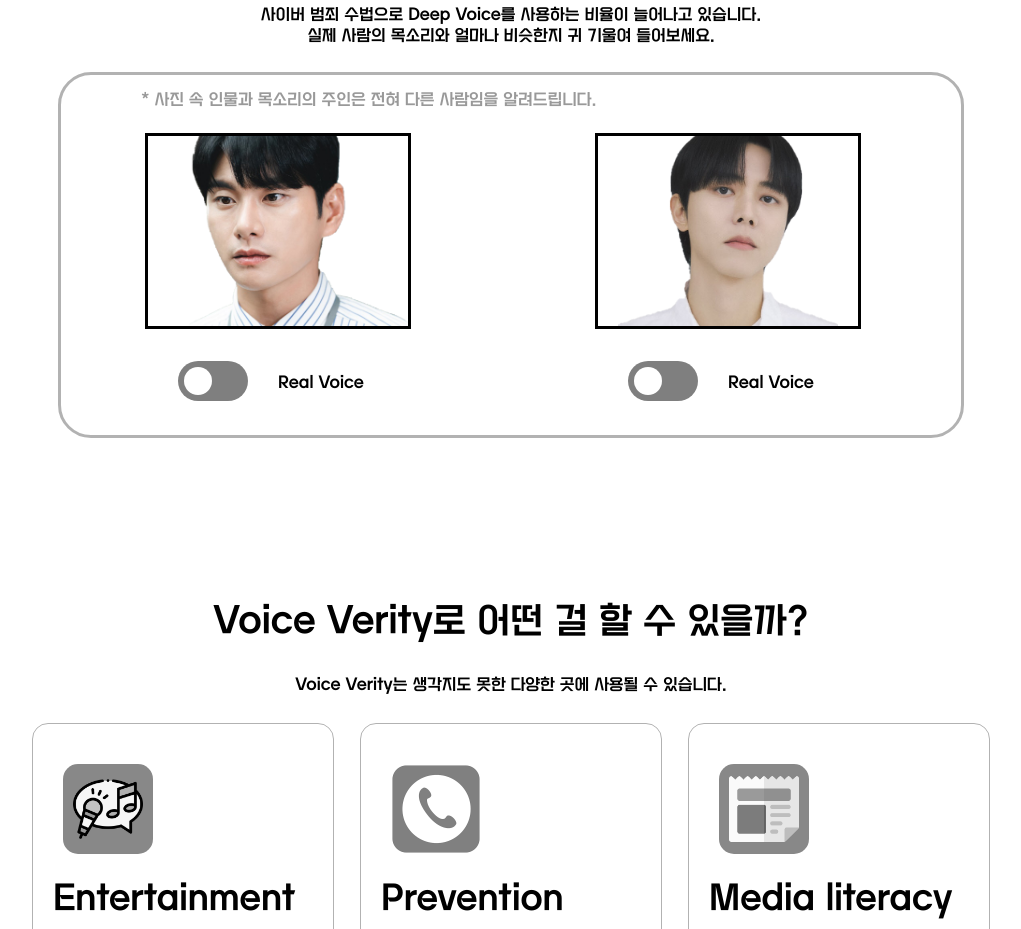
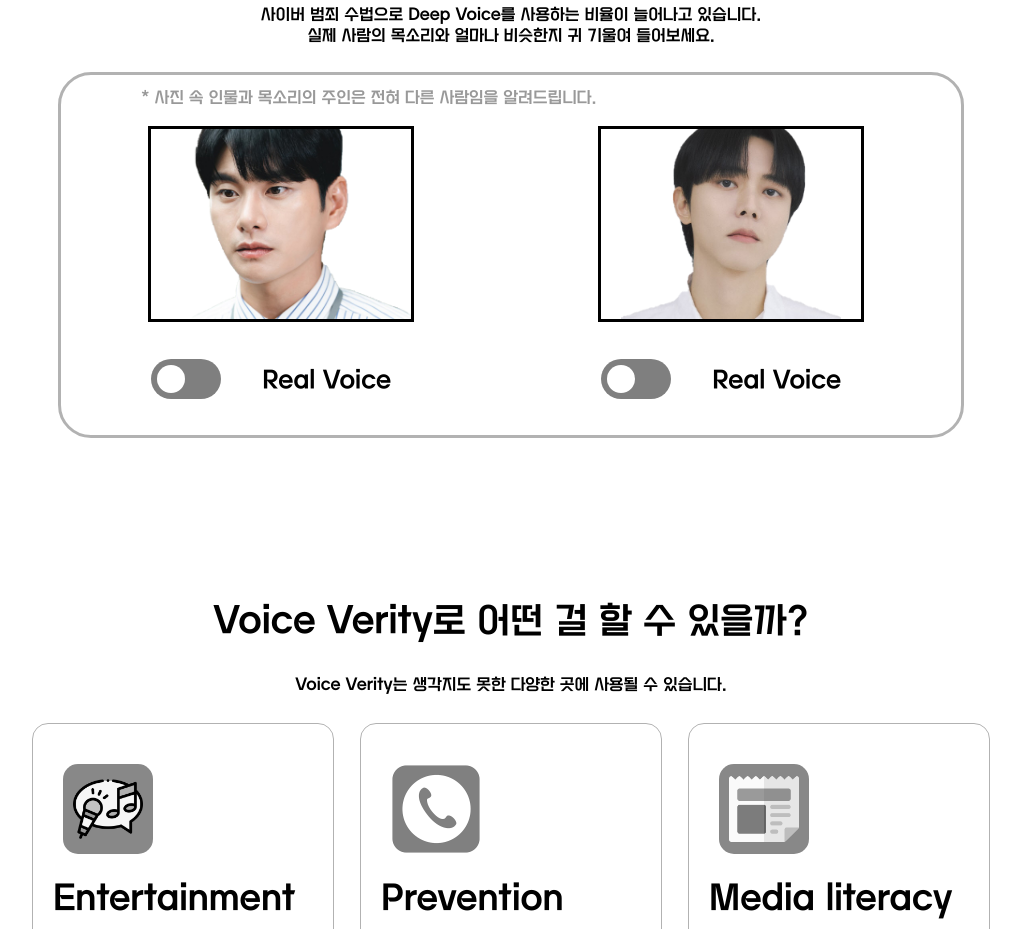
Before and after one commit to kyudori/KT_AIVLE_School_Big_Project, a Next.js app in the folder frontend/: page /home in a window 1280 px wide. Shown: the part 1820-2749 px from the top of the page, without its empty margins (129-1150 px from the left). Built offline with nearby package versions, Linux system fonts and the light colour scheme.

Commit message:
home수정

```diff
--- a/frontend/pages/home.js
+++ b/frontend/pages/home.js
@@ -153,7 +153,7 @@ export default function Home() {
                   <button className={`${styles.toggle} ${isOn1 ? styles.real : styles.fake}`} onClick={toggleHandler1}>
                    <div className={styles.toggleitem}></div>
                   </button>
-                  <p> {isOn1 ? 'Real Voice' : 'Fake Voice'}</p></div>
+                  <p style={{fontSize:'24px'}}> {isOn1 ? 'Real Voice' : 'Fake Voice'}</p></div>
                 </div>
               <div className={styles.profileContainer}>
                 <div
@@ -171,7 +171,7 @@ export default function Home() {
                   <button className={`${styles.toggle} ${isOn2 ? styles.real : styles.fake}`} onClick={toggleHandler2}>
                     <div className={styles.toggleitem}></div>
                   </button>
-                  <p> {isOn2 ? 'Real Voice' : 'Fake Voice'}</p>
+                  <p style={{fontSize:'24px'}}> {isOn2 ? 'Real Voice' : 'Fake Voice'}</p>
                 </div>
               </div>
             </div>
--- a/frontend/styles/Home.module.css
+++ b/frontend/styles/Home.module.css
@@ -218,10 +218,10 @@
 }
 
 .toggleline {
-  padding: 0px 30px;
-  font-size: 22px;
   display: flex;
   align-items: center;
+  width: 270px;
+  height: 90px;
   justify-content: space-between;
 }
 
@@ -232,6 +232,10 @@
   cursor: pointer;
   position: relative;
   margin-bottom: 15px;
+}
+
+.profileContainer {
+  min-width: 260px;
 }
 
 .profileeek {
```
